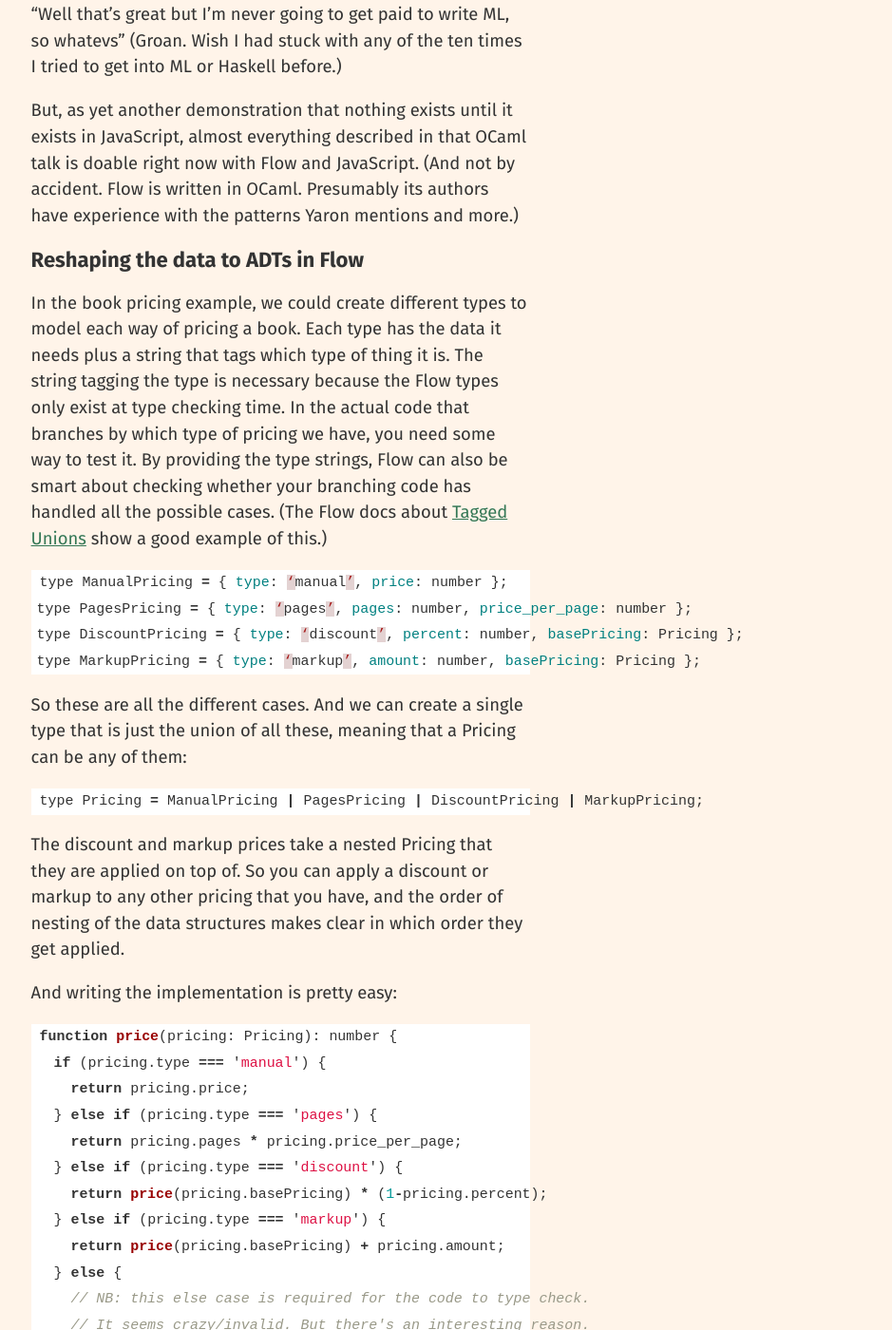
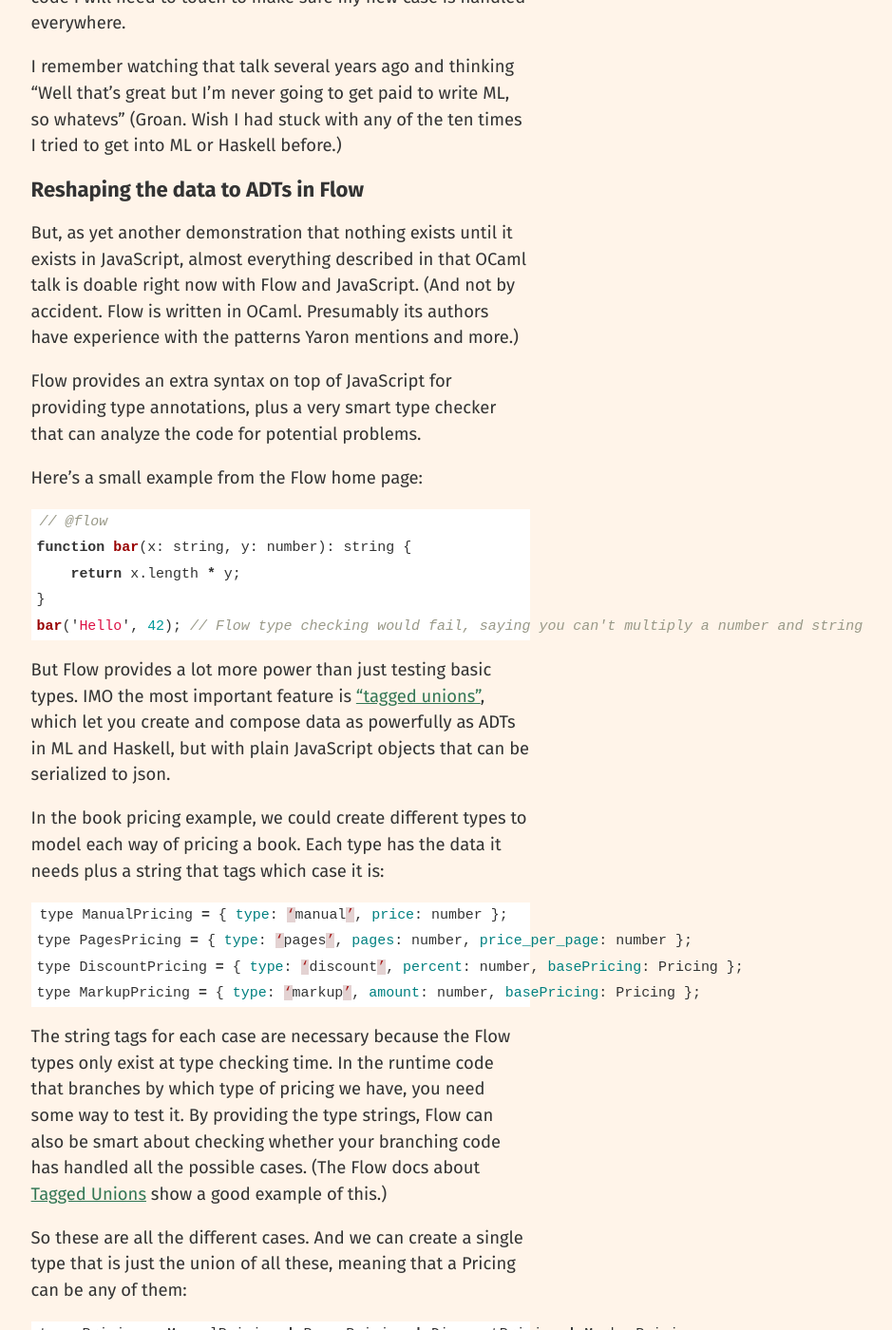
Before and after one commit to asolove/asolove.github.io, a Jekyll site: the page built from _posts/2016-04-13-modeling-with-adts.markdown, in a window 1280 px wide and 1400 px high, scrolled down 3077 px. Shown: the whole window at 95% size, without its empty margins (221-1160 px from the left). Built offline with Jekyll 4.4.1, drawn with Linux system fonts in a browser that asks for light colours; some of the changed text lies outside the part shown.

Commit message:
Words words words.

````diff
--- a/_posts/2016-04-13-modeling-with-adts.markdown
+++ b/_posts/2016-04-13-modeling-with-adts.markdown
@@ -7,7 +7,7 @@ categories: js flow type
 
 (Inspired by reading [Julia Evans’ blog](http://jvns.ca) for the past few months, I’m going to try posting about the things I don’t know very well and my own attempts to learn more about them.)
 
-Today I want to talk about a data modeling problem where I often disliked the solution I used in ORM-based web apps, and how I'm representing that data using ADTs checked by Flow in a way that seems to work better.
+Today I want to talk about a data modeling problem where I often disliked the solution I used in ORM-based web apps, the related-bag-of-attributes problem. And I'll walk through one solution, doing case analysis and modeling the data as an abstract data type. And I'll show a little of the details of doing this in JavaScript, building and type-checking the use of ADTs using [Flow.js](http://flowtype.org).
 
 ## The bag-of-attributes problem
 
@@ -41,11 +41,25 @@ And it was thinking about that problem that reminded me of Yaron Minsky’s grea
 
 I remember watching that talk several years ago and thinking “Well that’s great but I’m never going to get paid to write ML, so whatevs” (Groan. Wish I had stuck with any of the ten times I tried to get into ML or Haskell before.)
 
+## Reshaping the data to ADTs in Flow
+
 But, as yet another demonstration that nothing exists until it exists in JavaScript, almost everything described in that OCaml talk is doable right now with Flow and JavaScript. (And not by accident. Flow is written in OCaml. Presumably its authors have experience with the patterns Yaron mentions and more.)
 
-## Reshaping the data to ADTs in Flow
+Flow provides an extra syntax on top of JavaScript for providing type annotations, plus a very smart type checker that can analyze the code for potential problems.
 
-In the book pricing example, we could create different types to model each way of pricing a book. Each type has the data it needs plus a string that tags which type of thing it is. The string tagging the type is necessary because the Flow types only exist at type checking time. In the actual code that branches by which type of pricing we have, you need some way to test it. By providing the type strings, Flow can also be smart about checking whether your branching code has handled all the possible cases. (The Flow docs about [Tagged Unions](http://flowtype.org/docs/dynamic-type-tests.html#tagged-unions) show a good example of this.)
+Here's a small example from the Flow home page:
+
+```js
+// @flow
+function bar(x: string, y: number): string {
+    return x.length * y;
+}
+bar('Hello', 42); // Flow type checking would fail, saying you can't multiply a number and string
+```
+
+But Flow provides a lot more power than just testing basic types. IMO the most important feature is ["tagged unions"](http://flowtype.org/docs/dynamic-type-tests.html#tagged-unions), which let you create and compose data as powerfully as ADTs in ML and Haskell, but with plain JavaScript objects that can be serialized to json.
+
+In the book pricing example, we could create different types to model each way of pricing a book. Each type has the data it needs plus a string that tags which case it is:
 
 ```js
 type ManualPricing = { type: ‘manual’, price: number };
@@ -53,6 +67,8 @@ type PagesPricing = { type: ‘pages’, pages: number, price_per_page: number }
 type DiscountPricing = { type: ‘discount’, percent: number, basePricing: Pricing };
 type MarkupPricing = { type: ‘markup’, amount: number, basePricing: Pricing };
 ```
+
+The string tags for each case are necessary because the Flow types only exist at type checking time. In the runtime code that branches by which type of pricing we have, you need some way to test it. By providing the type strings, Flow can also be smart about checking whether your branching code has handled all the possible cases. (The Flow docs about [Tagged Unions](http://flowtype.org/docs/dynamic-type-tests.html#tagged-unions) show a good example of this.)
 
 So these are all the different cases. And we can create a single type that is just the union of all these, meaning that a Pricing can be any of them:
 
@@ -62,7 +78,7 @@ type Pricing = ManualPricing | PagesPricing | DiscountPricing | MarkupPricing;
 
 The discount and markup prices take a nested Pricing that they are applied on top of. So you can apply a discount or markup to any other pricing that you have, and the order of nesting of the data structures makes clear in which order they get applied.
 
-And writing the implementation is pretty easy:
+And writing the implementation of calculating the price is obvious:
 
 ```js
 function price(pricing: Pricing): number {
````
